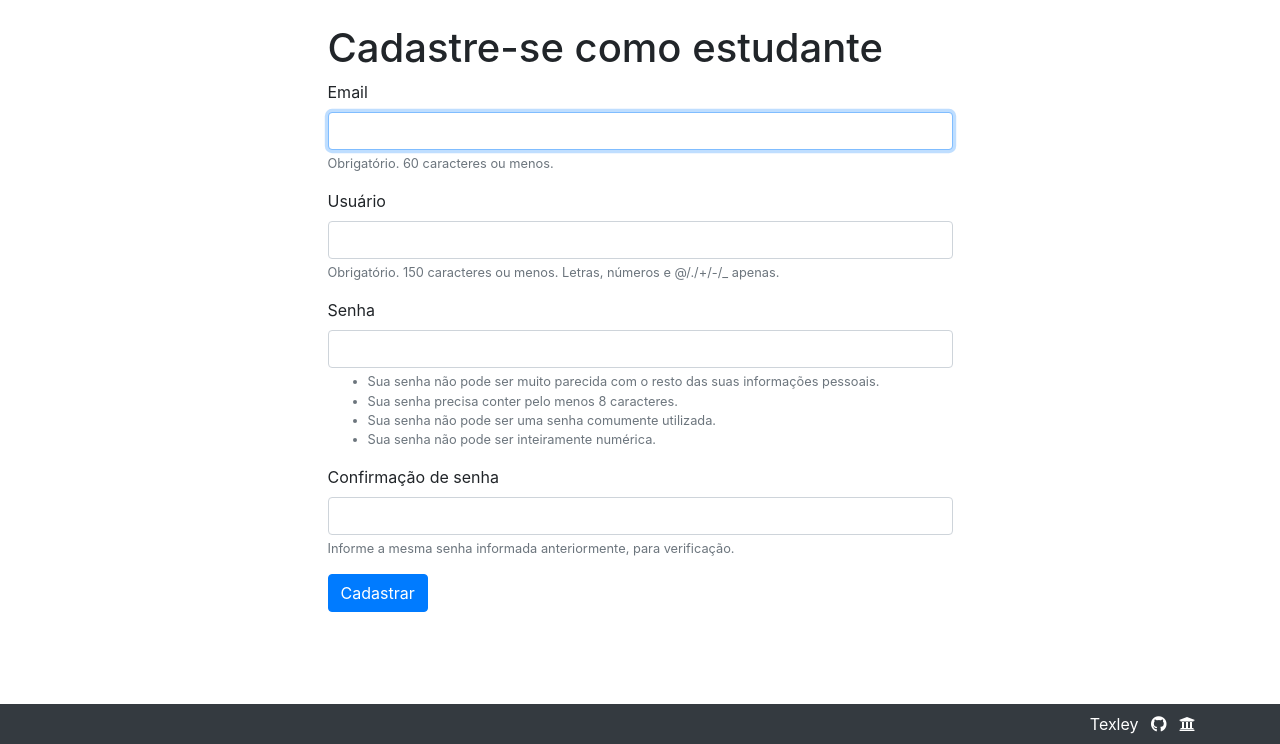
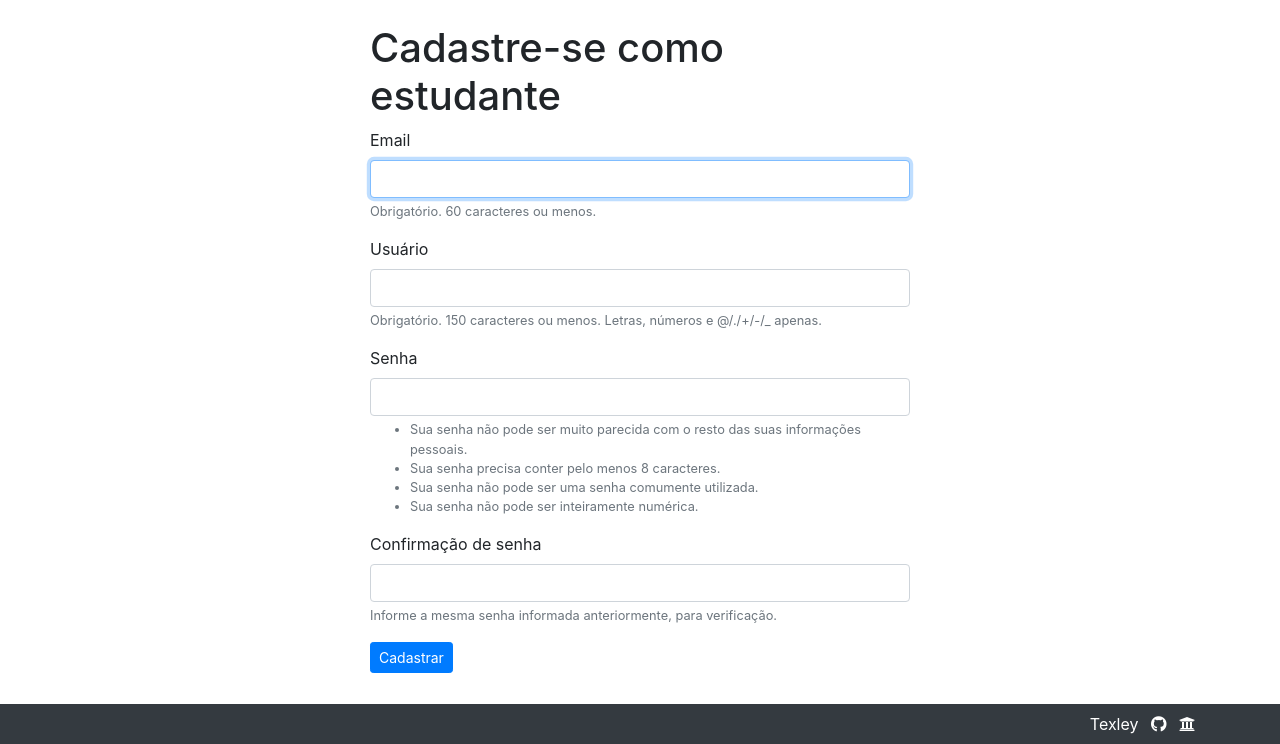
Before and after one commit to lfnd0/T_Fail, a Django app: page /usuarios/signup/estudante/ in a window 1280 px wide. Shown: the part 56-800 px from the top of the page. Run offline with Django 3.2, Linux system fonts and the light colour scheme; some libraries are stand-ins or nearby versions.

Commit message:
Atualização templates registro :heavy_check_mark:

```diff
--- a/templates/registration/login.html
+++ b/templates/registration/login.html
@@ -3,6 +3,7 @@
 
 {% block title %}Entrar{% endblock %}
 {% block content %}
+<div class="container">
     <div class="row justify-content-center">
         <div class="col-4">
             <div class="card">
@@ -17,4 +18,5 @@
             </div>
         </div>
     </div>
+</div>
 {% endblock %}
--- a/templates/registration/signup.html
+++ b/templates/registration/signup.html
@@ -4,6 +4,6 @@
 {% block content %}
 <div class="container">
     <h1>Cadastre-se</h1>
-    <p>Selecione o tipo de conta: <a href="{% url 'estudante_signup' %}">Estudante</a> ou <a href="{% url 'professor_signup' %}">Professor(a)</a>.</p>
+    <p>Selecione o tipo de conta: <a href="{% url 'estudante_signup' %}">Estudante</a> ou <a href="{% url 'professor_signup' %}">Professor</a>.</p>
 </div>
 {% endblock %}
--- a/templates/registration/signup_form.html
+++ b/templates/registration/signup_form.html
@@ -3,6 +3,7 @@
 
 {% block title %}Cadastre-se{% endblock %}
 {% block content %}
+<div class="container">
     <div class="row justify-content-center">
         <div class="col-6">
             <h1>Cadastre-se como {{ user_type }}</h1>
@@ -10,8 +11,9 @@
                 {% csrf_token %}
                 <input type="hidden" name="next" value="{{ next }}">
                 {{ form|crispy }}
-            <button type="submit" class="btn btn-primary">Cadastrar</button>
+                <button type="submit" class="btn btn-primary btn-sm">Cadastrar</button>
             </form>
         </div>
     </div>
+</div>
 {% endblock %}
```
Lines whose indentation alone changed are shown as unchanged.
